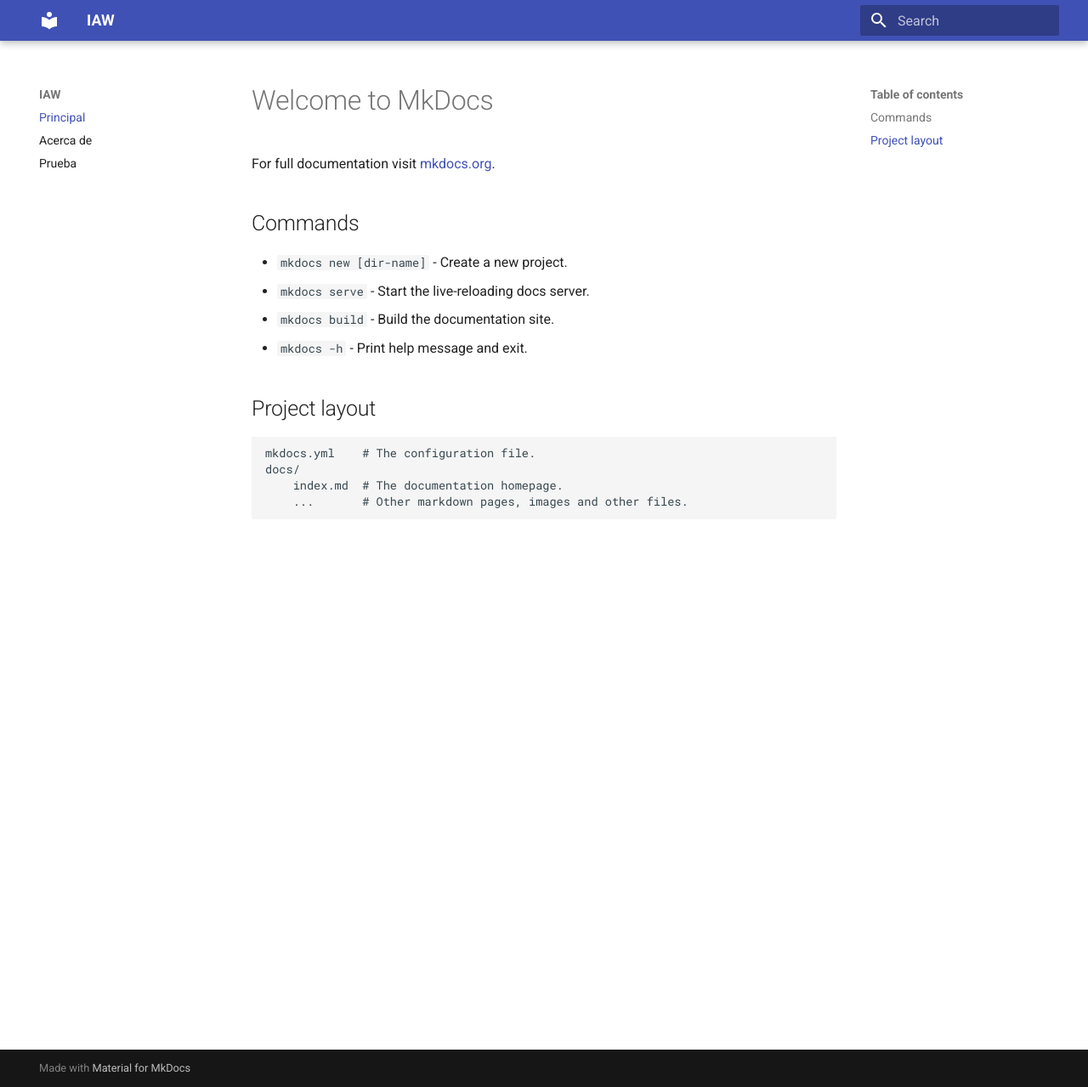
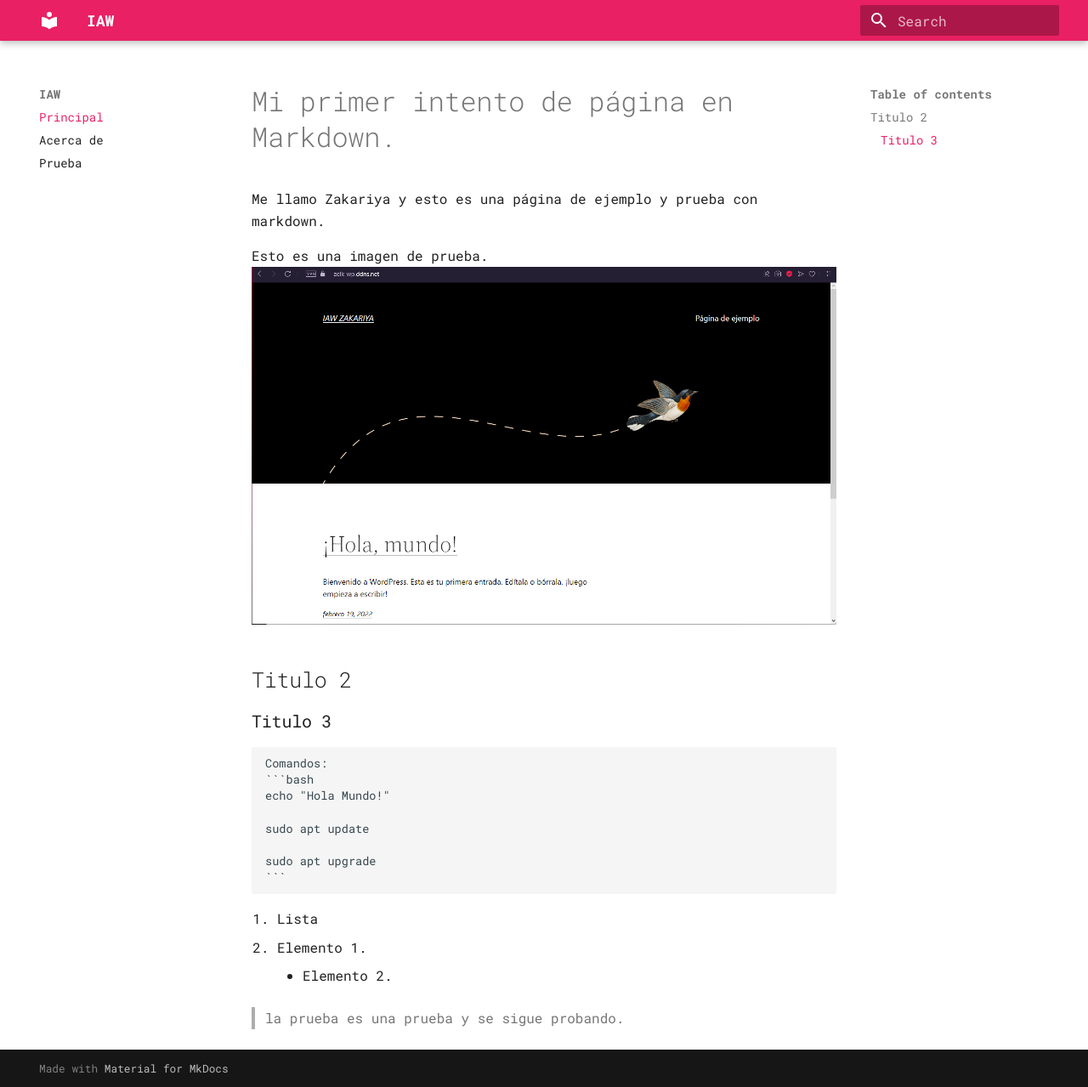
Before and after one commit to legofzhak/practica-iaw-mkdocks, an MkDocs documentation site: the page built from docs/index.md, in a window 1280 px wide and 1279 px high. Shown: the whole window at 85% size. Built offline with MkDocs 1.6.1 and Material for MkDocs 9.7.7, drawn with Linux system fonts in a browser that asks for light colours.

````diff
--- a/docs/index.md
+++ b/docs/index.md
@@ -1,17 +1,23 @@
-# Welcome to MkDocs
+# Mi primer intento de página en Markdown.
+Me llamo Zakariya y esto es una página de ejemplo y prueba con markdown.
 
-For full documentation visit [mkdocs.org](https://www.mkdocs.org).
+Esto es una imagen de prueba.
+![](./img/iniciowp.png)
 
-## Commands
+## Titulo 2
+### Titulo 3
 
-* `mkdocs new [dir-name]` - Create a new project.
-* `mkdocs serve` - Start the live-reloading docs server.
-* `mkdocs build` - Build the documentation site.
-* `mkdocs -h` - Print help message and exit.
+    Comandos:
+    ```bash
+    echo "Hola Mundo!"
 
-## Project layout
+    sudo apt update
 
-    mkdocs.yml    # The configuration file.
-    docs/
-        index.md  # The documentation homepage.
-        ...       # Other markdown pages, images and other files.
+    sudo apt upgrade
+    ```
+
+1. Lista
+- Elemento 1.
+    - Elemento 2.
+
+> la prueba es una prueba y se sigue probando.
--- a/mkdocs.yml
+++ b/mkdocs.yml
@@ -8,4 +8,6 @@ nav:
 theme:
   name: material
   palette:
-    primary: lima
+    primary: pink
+  font:
+    text: Roboto Mono
````
Also changed, not shown: README.md (+22 -1 lines), docs/img/iniciowp.png (added).
